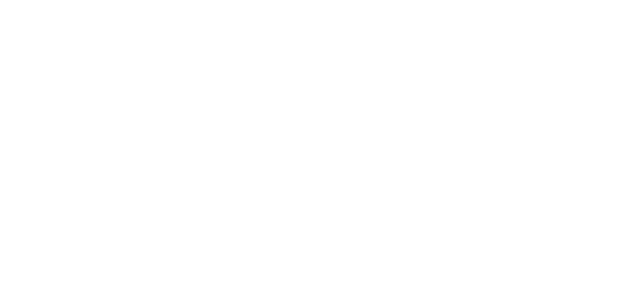
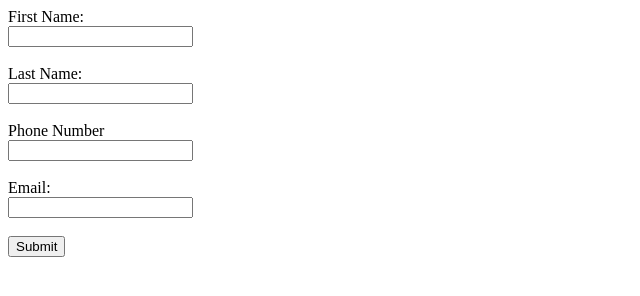
Before and after one commit to acciojob/form-login-2-Lalita-Choudhari, a website: page main.html in a window 1280 px wide. Shown: the whole page, without its empty margins (0-640 px from the left). Drawn offline with Linux system fonts and the light colour scheme.

Commit message:
created a submission

```diff
--- a/main.html
+++ b/main.html
@@ -7,7 +7,24 @@
 </head>
 
 <body>
-	<!-- the entire body must be written by student -->
+	<form id="myForm">
+  <label for="firstName">First Name:</label><br>
+		<input type="text" id="firstName" name="firstName" required><br><br>
+		<label for="lastName">Last Name:</label><br>
+  <input type="text" id="lastName" name="lastName" required><br><br>
+
+		<label for="phone">Phone Number</label><br>
+  <input type="tel"l" id="phone" name="phone-number" required><br><br>
+
+
+  <label for="email">Email:</label><br>
+  <input type="email" id="email" name="email" required><br><br>
+
+
+  <button type="button" onclick="submitForm()">Submit</button>
+</form>
+
+
     <script type="text/javascript" src="./script.js">
 </script>
 
--- a/script.js
+++ b/script.js
@@ -1 +1,13 @@
 //your JS code here. If required.
+function submitForm() {
+  var firstName = document.getElementById("firstName").value;
+  var lastName = document.getElementById("lastName").value;
+  var email = document.getElementById("email").value;
+	var formInfo = "First Name: " + firstName + "\n" +
+                 "Last Name: " + lastName + "\n" +
+		 "Phone Number: " + phone + "\n" +
+                 "Email: " + email + "\n" +
+
+
+  alert(formInfo);
+}
```
